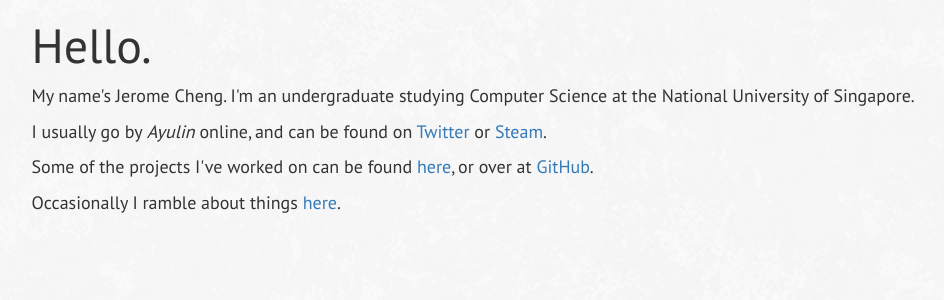
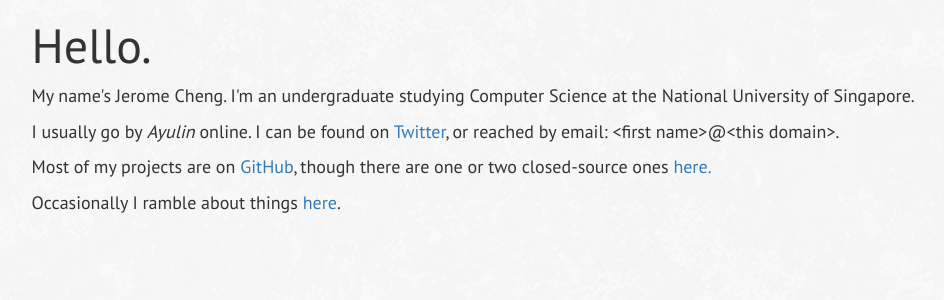
Before and after one commit to jcheng31/ayulin.net, a Jekyll site: the page built from Content/index.html, in a window 1280 px wide. Shown: the top 300 px of the page, without its empty margins (136-1080 px from the left). Built offline with Jekyll 4.4.1, drawn with Linux system fonts in a browser that asks for light colours; nearby versions of some CDN libraries; Markdown is read by kramdown in place of the engine named in the settings; comment, search, counter and statistics services are not loaded.

Commit message:
Add email, emphasise GitHub over projects page.

```diff
--- a/Content/index.html
+++ b/Content/index.html
@@ -13,10 +13,10 @@ layout: default
                     My name's Jerome Cheng. I'm an undergraduate studying Computer Science at the National University of Singapore.
                 </p>
                 <p>
-                    I usually go by <i>Ayulin</i> online, and can be found on <a href="https://twitter.com/Ayulin">Twitter</a> or <a href="https://steamcommunity.com/id/Ayulin">Steam</a>.
+                    I usually go by <i>Ayulin</i> online. I can be found on <a href="https://www.twitter.com/Ayulin">Twitter</a>, or reached by email: &lt;first name&gt;@&lt;this domain&gt;.
                 </p>
                 <p>
-                    Some of the projects I've worked on can be found <a href="./projects.html">here</a>, or over at <a href="https://www.github.com/jcheng31">GitHub</a>.
+                    Most of my projects are on <a href="https://www.github.com/jcheng31">GitHub</a>, though there are one or two closed-source ones <a href="./projects.html">here.</a>
                 </p>
                 <p>
                     Occasionally I ramble about things <a href="./blog/">here</a>.
```
